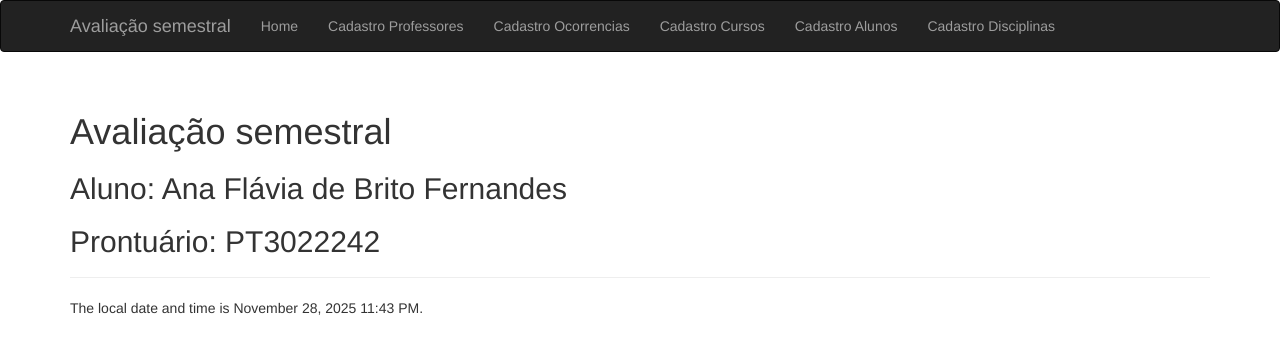
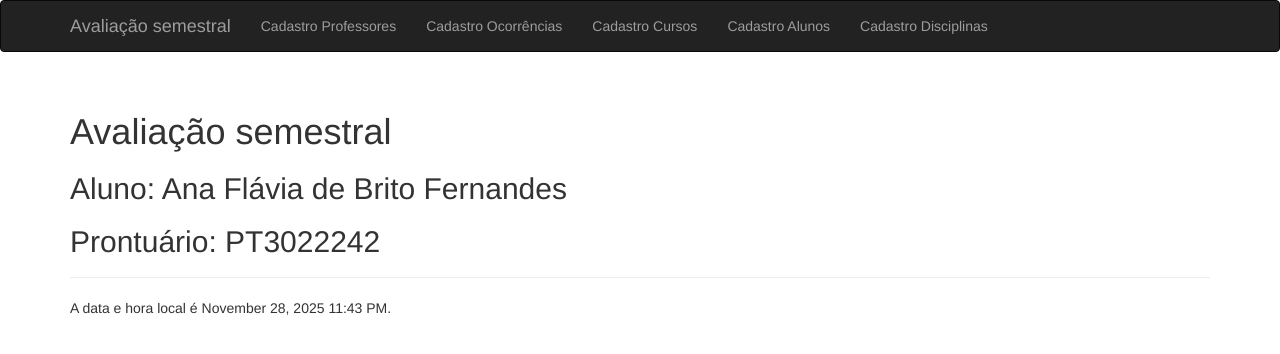
Before and after one commit to britofernandes/flaskapp, a Flask app: page / in a window 1280 px wide. Shown: the top 354 px of the page. Run offline with Flask 3, Linux system fonts and the light colour scheme; some libraries are stand-ins or nearby versions.

Commit message:
tradução

```diff
--- a/app/templates/alunos.html
+++ b/app/templates/alunos.html
@@ -6,5 +6,5 @@
 <div class="page-header">
     <h1>Não disponível.</h1>
 </div>
-<p>The local date and time is {{ moment(current_time).format('LLL') }}.</p>
+<p>A data e hora local é {{ moment(current_time).format('LLL') }}.</p>
 {% endblock %}
--- a/app/templates/base.html
+++ b/app/templates/base.html
@@ -22,9 +22,8 @@
         </div>
         <div class="navbar-collapse collapse">
             <ul class="nav navbar-nav">
-                <li><a href="{{ url_for('main.index') }}">Home</a></li>
                 <li><a href="{{ url_for('main.professores') }}">Cadastro Professores</a></li>
-                <li><a href="{{ url_for('main.ocorrencias') }}">Cadastro Ocorrencias</a></li>
+                <li><a href="{{ url_for('main.ocorrencias') }}">Cadastro Ocorrências</a></li>
                 <li><a href="{{ url_for('main.cursos') }}">Cadastro Cursos</a></li>
                 <li><a href="{{ url_for('main.alunos') }}">Cadastro Alunos</a></li>
                 <li><a href="{{ url_for('main.disciplinas') }}">Cadastro Disciplinas</a></li>
--- a/app/templates/cursos.html
+++ b/app/templates/cursos.html
@@ -6,5 +6,5 @@
 <div class="page-header">
     <h1>Não disponível.</h1>
 </div>
-<p>The local date and time is {{ moment(current_time).format('LLL') }}.</p>
+<p>A data e hora local é {{ moment(current_time).format('LLL') }}.</p>
 {% endblock %}
--- a/app/templates/disciplinas.html
+++ b/app/templates/disciplinas.html
@@ -6,5 +6,5 @@
 <div class="page-header">
     <h1>Não disponível.</h1>
 </div>
-<p>The local date and time is {{ moment(current_time).format('LLL') }}.</p>
+<p>A data e hora local é {{ moment(current_time).format('LLL') }}.</p>
 {% endblock %}
--- a/app/templates/index.html
+++ b/app/templates/index.html
@@ -8,5 +8,5 @@
     <h2>Aluno: Ana Flávia de Brito Fernandes</h2>
     <h2>Prontuário: PT3022242</h2>
 </div>
-<p>The local date and time is {{ moment(current_time).format('LLL') }}.</p>
+<p>A data e hora local é {{ moment(current_time).format('LLL') }}.</p>
 {% endblock %}
--- a/app/templates/ocorrencias.html
+++ b/app/templates/ocorrencias.html
@@ -6,5 +6,5 @@
 <div class="page-header">
     <h1>Não disponível.</h1>
 </div>
-<p>The local date and time is {{ moment(current_time).format('LLL') }}.</p>
+<p>A data e hora local é {{ moment(current_time).format('LLL') }}.</p>
 {% endblock %}
```
